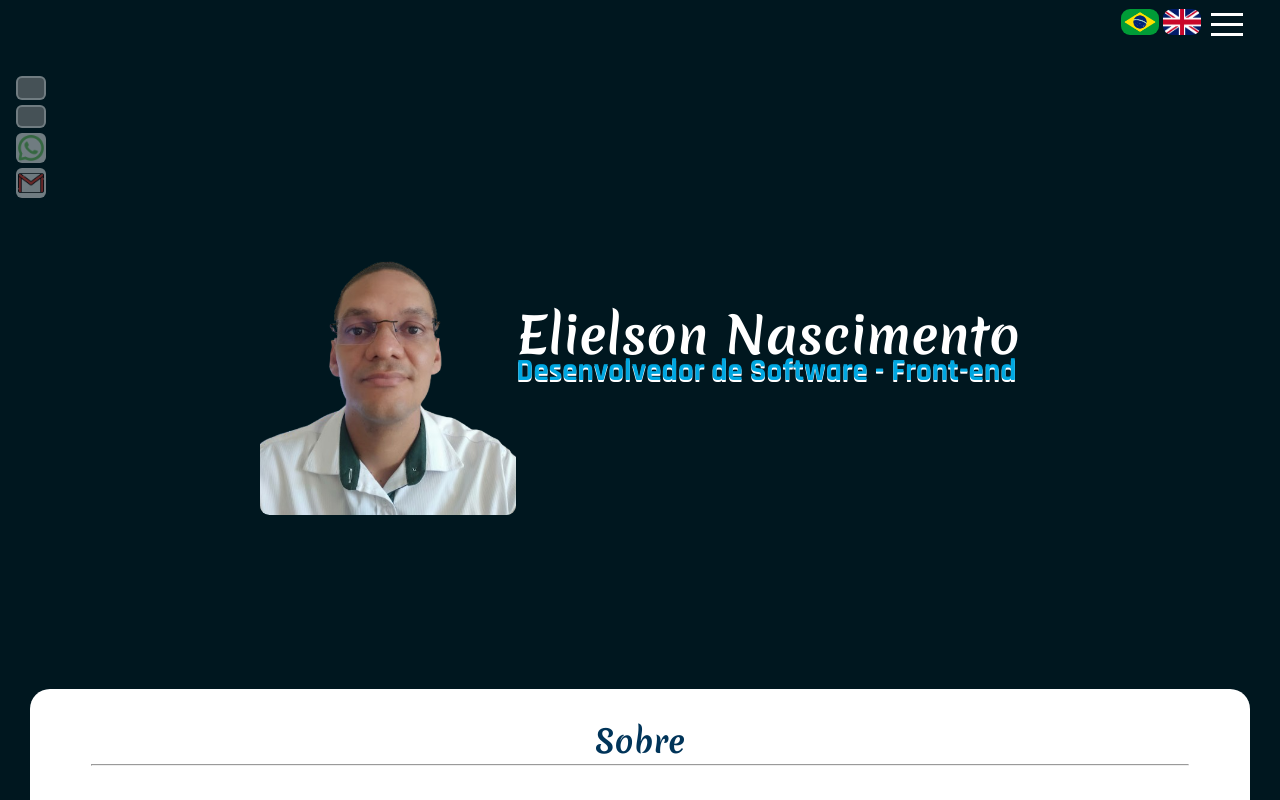
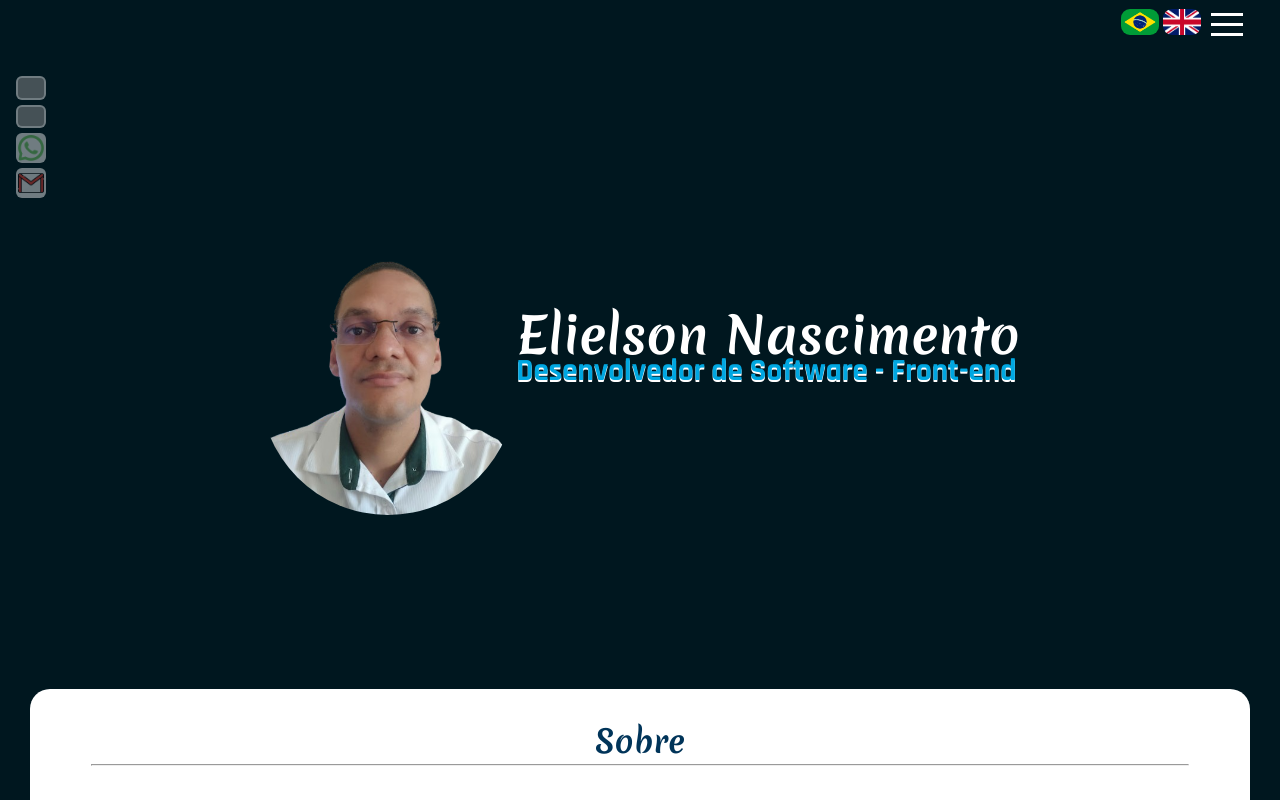
Before and after one commit to elielsondev/portfolio_elielsondev, a React (Vite) app: page / in a window 1280 px wide. Shown: the top 800 px of the page. Built offline with nearby package versions, Linux system fonts and the light colour scheme; grey boxes are pictures that could not be loaded.

Commit message:
fix style - adjust image profile

```diff
--- a/src/App.css
+++ b/src/App.css
@@ -151,7 +151,7 @@ body {
 
 #imageHome {
   width: 16rem;
-  border-radius:  0.6rem;
+  border-radius:  50em;
 }
 
 #nameHome {
```
